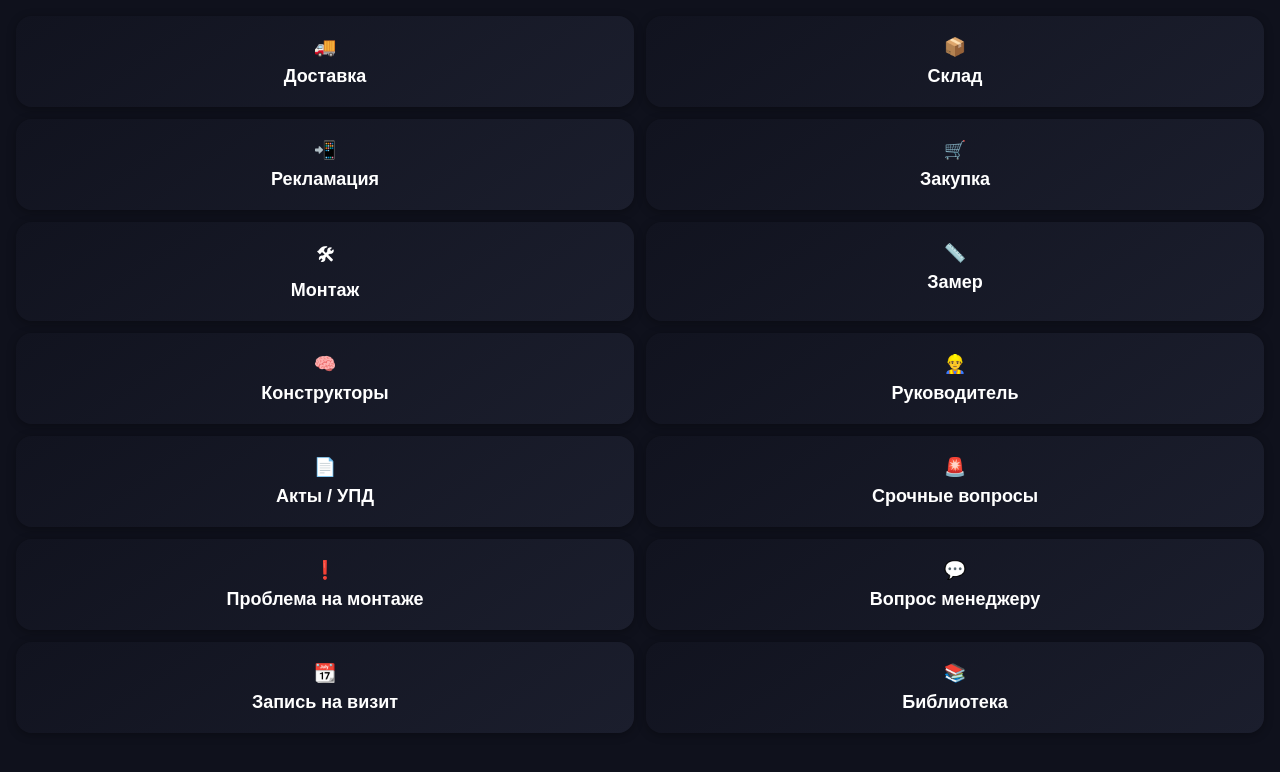
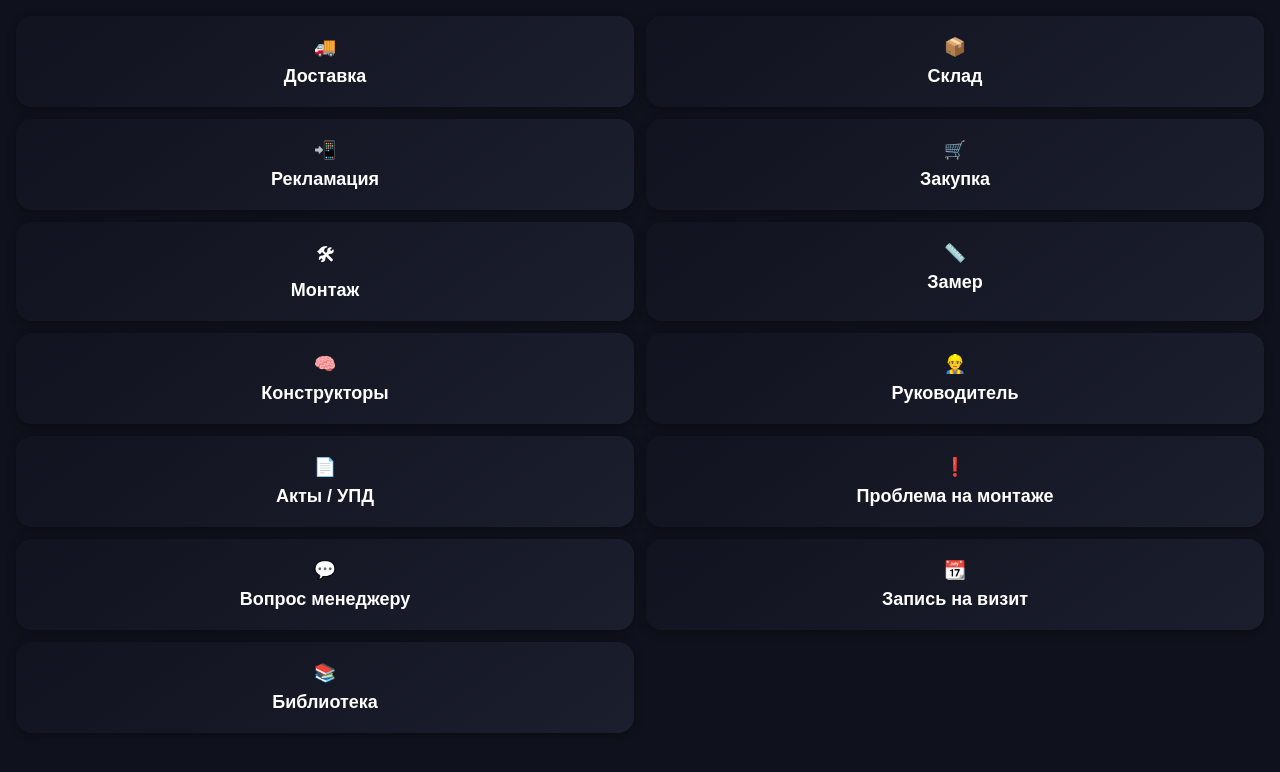
Before and after one commit to maxrizie/rmax, a plain HTML site: page index.html in a window 1280 px wide. Drawn offline with Linux system fonts and the light colour scheme.

Commit message:
Update index.html

```diff
--- a/index.html
+++ b/index.html
@@ -19,7 +19,6 @@
     <a class="card" href="https://telegra.ph/RMAX-Konstruktory" target="_blank">🧠<span>Конструкторы</span></a>
     <a class="card" href="https://telegra.ph/RMAX-Rukovoditel" target="_blank">👷‍♂️<span>Руководитель</span></a>
     <a class="card" href="https://telegra.ph/RMAX-UPD" target="_blank">📄<span>Акты / УПД</span></a>
-    <a class="card" href="https://telegra.ph/RMAX-Srochnye" target="_blank">🚨<span>Срочные вопросы</span></a>
     <a class="card" href="https://telegra.ph/RMAX-Problema" target="_blank">❗<span>Проблема на монтаже</span></a>
     <a class="card" href="https://telegra.ph/RMAX-Manager" target="_blank">💬<span>Вопрос менеджеру</span></a>
     <a class="card" href="https://telegra.ph/RMAX-Vizit" target="_blank">📆<span>Запись на визит</span></a>
```
